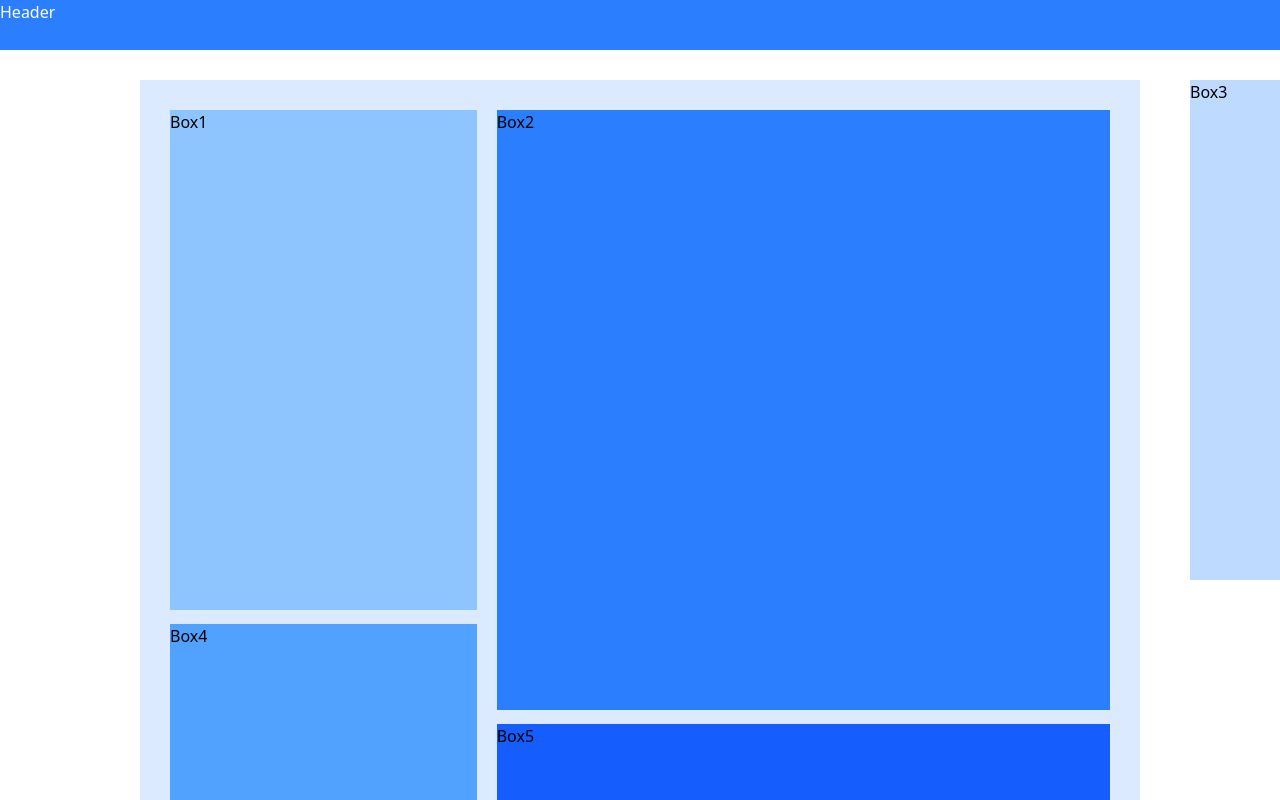
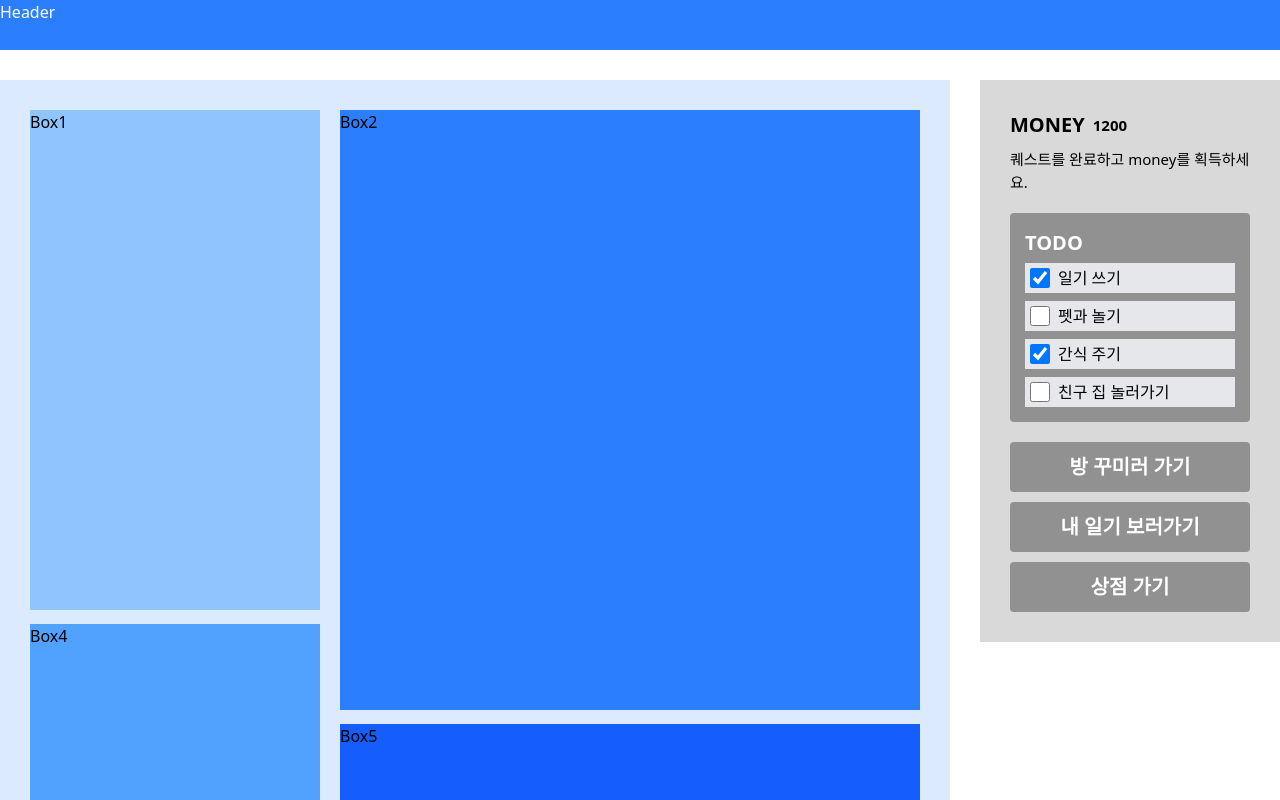
Before and after one commit to DuriAhnRian/Front, a React (Vite) app: page / in a window 1280 px wide. Built offline with nearby package versions, Linux system fonts and the light colour scheme.

Commit message:
design:  Sidebar 컴포넌트 구현 (#6)
* design: 사이드바 UI 컴포넌트 구현

* style: checkbox에 whitespace-nowrap 적용

* feat: MainPage에 사이드바 컴포넌트 추가 및 시맨틱 태그 구조 개선

```diff
--- a/src/components/main/Checkbox.tsx
+++ b/src/components/main/Checkbox.tsx
@@ -5,9 +5,9 @@ interface CheckboxProps {
 
 export default function Checkbox({ label, checked }: CheckboxProps) {
   return (
-    <div className="flex items-center space-x-2 p-[5px] w-[200px] h-[30px] bg-gray-200">
+    <div className="flex items-center space-x-2 p-[5px] h-[30px] bg-gray-200">
       <input type="checkbox" checked={checked} className="w-5 h-5 rounded" />
-      <span className="select-none">{label}</span>
+      <span className="select-none whitespace-nowrap">{label}</span>
     </div>
   );
 }
--- /dev/null
+++ b/src/components/main/Sidebar.tsx
@@ -0,0 +1,34 @@
+import QuestList from './QuestList';
+
+export default function Sidebar() {
+  return (
+    <section className="bg-[#d9d9d9] p-[30px] w-[300px]">
+      <section className="mb-[20px] flex flex-col gap-[8px]">
+        <div className="flex gap-[8px] items-center">
+          <span className="text-[20px] font-bold">MONEY</span>
+          <span className="text-[15px] font-bold">1200</span>
+        </div>
+        <p className="text-[15px]">퀘스트를 완료하고 money를 획득하세요.</p>
+      </section>
+
+      {/* 체크박스 리스트 */}
+      <section className="p-[15px] bg-[#919191] mb-[20px] rounded">
+        <h1 className="pb-[5px] text-[20px] font-bold text-white">TODO</h1>
+        <QuestList />
+      </section>
+
+      {/* 버튼 컴포넌트 추후 추가 예정 */}
+      <nav className="flex flex-col gap-[10px]">
+        <button className="w-full h-[50px] bg-[#919191] text-white rounded text-[20px] font-bold">
+          방 꾸미러 가기
+        </button>
+        <button className="w-full h-[50px] bg-[#919191] text-white rounded text-[20px] font-bold">
+          내 일기 보러가기
+        </button>
+        <button className="w-full h-[50px] bg-[#919191] text-white rounded text-[20px] font-bold">
+          상점 가기
+        </button>
+      </nav>
+    </section>
+  );
+}
--- a/src/pages/MainPage.tsx
+++ b/src/pages/MainPage.tsx
@@ -1,21 +1,25 @@
+import Sidebar from '../components/main/Sidebar';
+
 export default function MainPage() {
   return (
-    <div className="w-screen flex pt-[30px]">
+    <main className="w-screen flex pt-[30px]">
       <div className="max-w-[1280px] mx-auto flex relative">
-        <div className="flex gap-5 w-[1000px] bg-blue-100 px-[30px] pt-[30px]">
-          <div className="flex flex-col w-1/3 gap-3.5">
-            <div className="h-[500px] bg-blue-300">Box1</div>
-            <div className="h-[300px] bg-blue-400">Box4</div>
-          </div>
-          <div className="flex flex-col w-2/3 gap-3.5">
-            <div className="h-[600px] bg-blue-500">Box2</div>
-            <div className="h-[220px] bg-blue-600">Box5</div>
-          </div>
-        </div>
-        <div className="w-[250px] h-[500px] bg-blue-200 ml-[30px] absolute right-[-300px] ">
-          Box3
-        </div>
+        <section className="flex gap-5 w-[1000px] bg-blue-100 px-[30px] pt-[30px]">
+          <aside className="flex flex-col w-1/3 gap-3.5">
+            <article className="h-[500px] bg-blue-300">Box1</article>
+            <article className="h-[300px] bg-blue-400">Box4</article>
+          </aside>
+
+          <section className="flex flex-col w-2/3 gap-3.5">
+            <article className="h-[600px] bg-blue-500">Box2</article>
+            <article className="h-[220px] bg-blue-600">Box5</article>
+          </section>
+        </section>
+
+        <aside className="w-[300px] ml-[30px]">
+          <Sidebar />
+        </aside>
       </div>
-    </div>
+    </main>
   );
 }
```
Also changed, not shown: src/components/main/Box.tsx (deleted).
